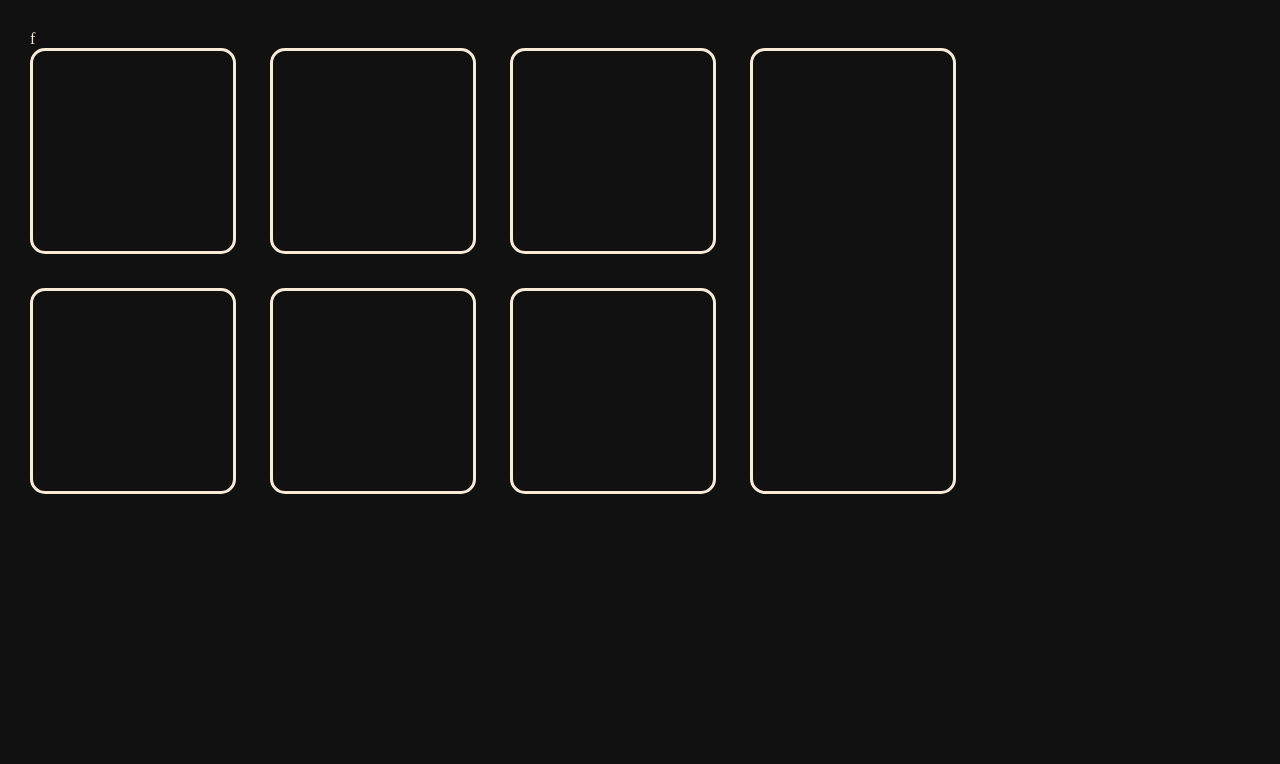
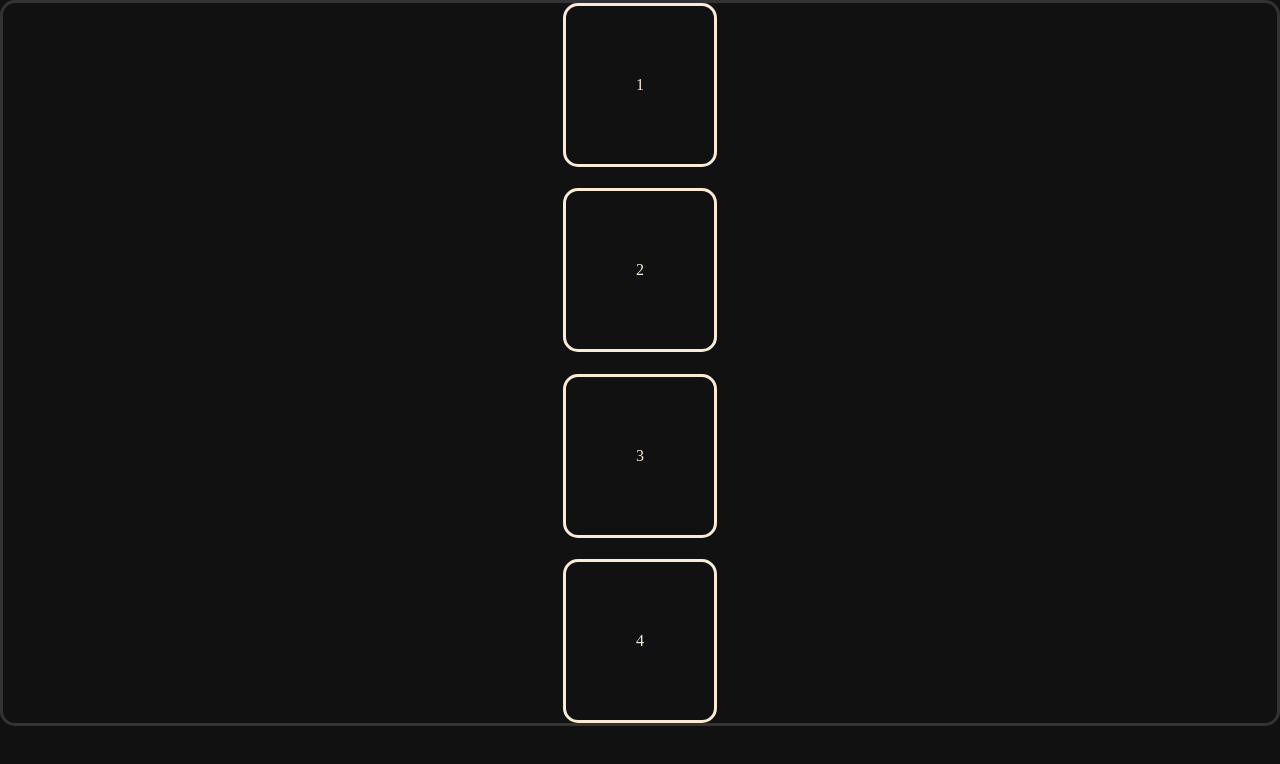
Before and after one commit to sobsv/draft, a plain HTML site: page index.html in a window 1280 px wide. Drawn offline with Linux system fonts and the light colour scheme.

Commit message:
позиционировал по центру 3 элемента в flex-блоке

```diff
--- a/css/styles.css
+++ b/css/styles.css
@@ -1,23 +1,35 @@
 body {
   background-color: #111;
   color:antiquewhite;
-  margin: 30px;
+  margin: 0;
+  box-sizing: border-box;
 }
-.grid-container {
-  position: relative;
+.conteiner {
+  display: flex;
+  flex-direction: column;
+  justify-content: space-between;
+  align-items: center;
+  height: 90vh;
+  border: 3px solid #333;
+  border-radius: 15px;
 }
-.grid-item {
-  position: absolute;
-  width: 200px;
-  height: 200px;
+.item {
+  padding: 70px;
+  text-align: center;
   border: 3px solid antiquewhite;
   border-radius: 15px;
+  width: fit-content;
+  height: fit-content;
 }
+.item1 {
 
-.item1 { top: 0; left: 0; }
-.item2 { top: 0; left: 240px; }
-.item3 { top: 0; left: 480px; }
-.item4 { top: 240px; left: 0; }
-.item5 { top: 240px; left: 240px; }
-.item6 { top: 240px; left: 480px; }
-.item7 { top: 0; left: 720px; height: 440px; }
+}
+.item2 {
+
+}
+.item3 {
+
+}
+.item4 {
+
+}
--- a/index.html
+++ b/index.html
@@ -6,15 +6,14 @@
   <link type="text/css" rel="stylesheet" href="css/styles.css">
   <title>draft</title>
 </head>
-<body>f
-  <div class="grid-container">
-    <div class="grid-item item1"></div>
-    <div class="grid-item item2"></div>
-    <div class="grid-item item3"></div>
-    <div class="grid-item item4"></div>
-    <div class="grid-item item5"></div>
-    <div class="grid-item item6"></div>
-    <div class="grid-item item7"></div>
+<body>
+  <div class="conteiner">
+    <div class="item item1">1</div>
+    <div class="item item2">2</div>
+    <div class="item item3">3</div>
+    <div class="item item4">4</div>
   </div>
+
+
 </body>
 </html>
```
